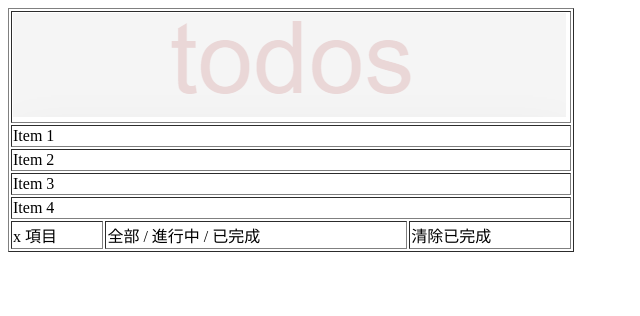
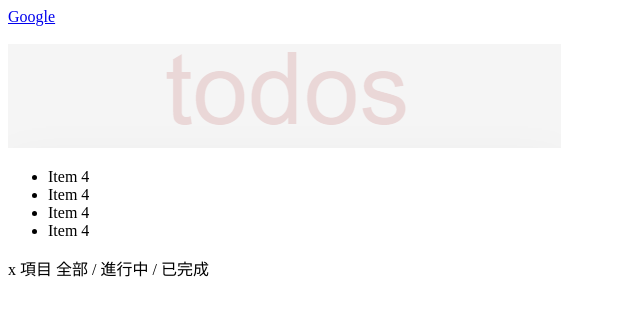
Before and after one commit to 30377289max/12130595, a plain HTML site: page src/index.html in a window 1280 px wide. Shown: the whole page, without its empty margins (0-640 px from the left). Drawn offline with Linux system fonts and the light colour scheme.

Commit message:
feat(html):利用 header/section/footer實作代辦事項頁面

```diff
--- a/src/index.html
+++ b/src/index.html
@@ -6,32 +6,26 @@
     <title>todoMVC</title>
   </head>
   <body>
-    <table border="1">
-      <tr>
-        <td colspan="3">
-          <img src="./assets/images/title.png" alt="todos" />
-        </td>
-      </tr>
-      <tr>
-        <td colspan="3">Item 1</td>
-      </tr>
-      <tr>
-        <td colspan="3">Item 2</td>
-      </tr>
-      <tr>
-        <td colspan="3">Item 3</td>
-      </tr>
-      <tr>
-        <td colspan="3">Item 4</td>
-      </tr>
-      <tr>
-        <td>x 項目</td>
-        <td>全部 / 進行中 / 已完成</td>
-        <td>清除已完成</td>
-      </tr>
-    </table>
+    <nav>
+      <a href="http://www.google.com" target="_blank">Google</a>
+    </nav>
+    <br />
+    <header>
+      <img src="./assets/images/title.png" alt="todos" />
+    </header>
+    <section>
+      <ul>
+        <li>Item 4</li>
+        <li>Item 4</li>
+        <li>Item 4</li>
+        <li>Item 4</li>
+      </ul>
+    </section>
+    <footer>
+      <span>x 項目</span>
+      <span>全部 /</span>
+      <span>進行中 /</span>
+      <span>已完成</span>
+    </footer>
   </body>
 </html>
-<div>
-  <span>
-    <ul>
```
